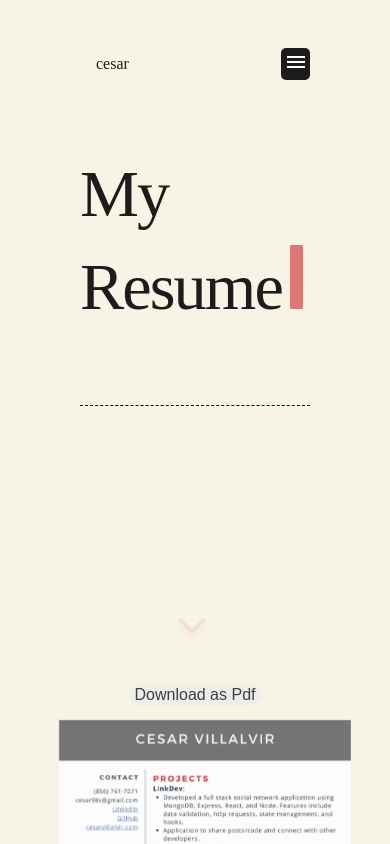
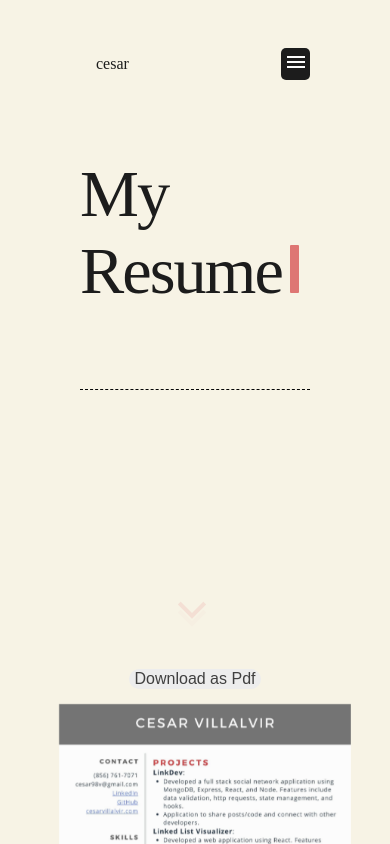
Before and after one commit to cesarovj/Portfolio-, a React (Create React App) app: page /resume in a window 390 px wide. Shown: the top 844 px of the page. Built offline with nearby package versions, Linux system fonts and the light colour scheme; a web font is replaced by a local one.

Commit message:
Update Resume.css

```diff
--- a/src/components/Resume/Resume.css
+++ b/src/components/Resume/Resume.css
@@ -102,4 +102,8 @@
         margin-top: -30rem;
         height: 150vh;
     }
+    .resume-cursor {
+        width: 0.6rem;
+        height: 3rem;
+    }
 }
```
